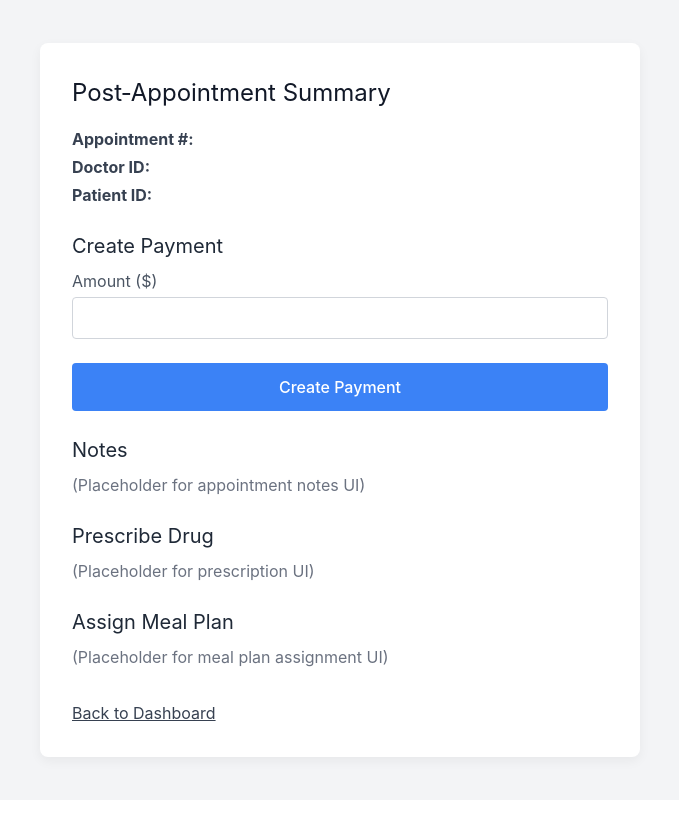
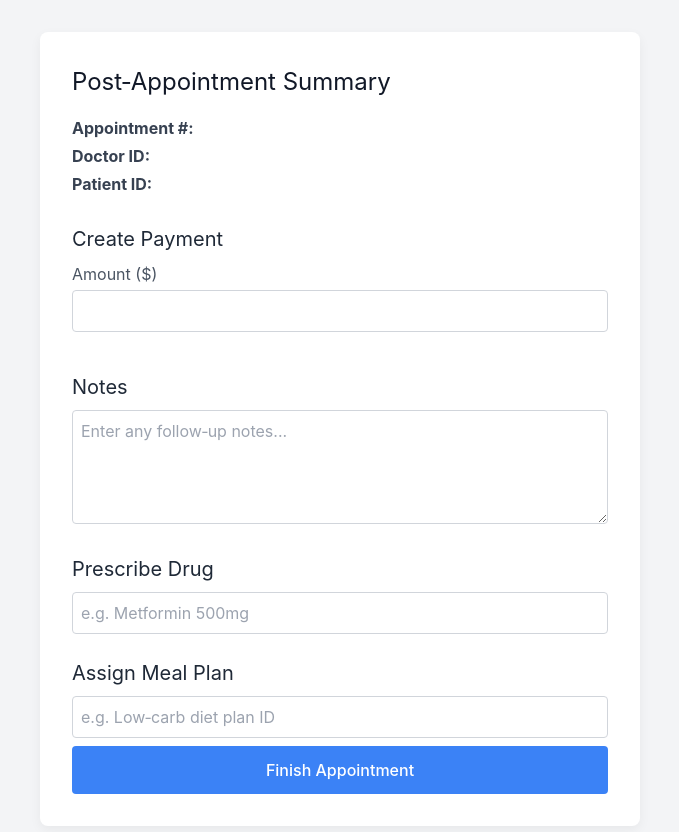
Before and after one commit to nickstern2002/CS490-DoctorPatientFrontend, a React (Create React App) app: page /post-appointment in a window 1280 px wide. Shown: the top 832 px of the page, without its empty margins (300-979 px from the left). Before the commit the page ends 800 px from the top, so only its background shows below. Built offline with nearby package versions, Linux system fonts and the light colour scheme.

Commit message:
fix: return doctor to dashboard after data submission

```diff
--- a/src/pages/doctorDashboard/PostAppointment.js
+++ b/src/pages/doctorDashboard/PostAppointment.js
@@ -7,14 +7,18 @@ export default function PostAppointmentPage() {
     const { appointment_id, doctor_id, patient_id } = useLocation().state || {};
 
     const [amount, setAmount] = useState('');
-    const [paymentMessage, setPaymentMessage] = useState('');
-    const [creating, setCreating] = useState(false);
+    const [notes, setNotes] = useState('');
+    const [prescription, setPrescription] = useState('');
+    const [mealPlan, setMealPlan] = useState('');
+    const [submitting, setSubmitting] = useState(false);
+    const [error, setError] = useState('');
 
-    const handlePaymentSubmit = async e => {
+    const handleSubmit = async (e) => {
         e.preventDefault();
-        if (!amount) return;
-        setCreating(true);
+        setSubmitting(true);
+        setError('');
 
+        // Only payment is wired for now:
         try {
             const res = await fetch(
                 'http://localhost:5000/api/doctor-dashboard/payments/create',
@@ -30,17 +34,24 @@ export default function PostAppointmentPage() {
                 }
             );
             const data = await res.json();
-            if (res.ok) {
-                setPaymentMessage('Payment created successfully.');
-                setAmount('');
-            } else {
-                setPaymentMessage(data.error || 'Failed to create payment.');
+            if (!res.ok) {
+                setError(data.error || 'Failed to create payment.');
+                setSubmitting(false);
+                return;
             }
+            // if we wanted to send notes/prescriptions later, we'd fire those off here too
+
+
+            // *** confirmation popup ***
+            const leave = window.confirm(
+                'Resulted submitted successfully!\n\nPress OK to return to your dashboard.'
+            );
+            if (leave) navigate('/doctors');
+
         } catch (err) {
-            console.error('Error creating payment:', err);
-            setPaymentMessage('An error occurred while creating payment.');
-        } finally {
-            setCreating(false);
+            console.error(err);
+            setError('An unexpected error occurred.');
+            setSubmitting(false);
         }
     };
 
@@ -55,9 +66,9 @@ export default function PostAppointmentPage() {
                     <p><strong>Patient ID:</strong> {patient_id}</p>
                 </div>
 
+                <form className="form" onSubmit={handleSubmit}>
                     <div className="section">
                         <h3 className="section-title">Create Payment</h3>
-                    <form className="form" onSubmit={handlePaymentSubmit}>
                         <div className="form-group">
                             <label>Amount ($)</label>
                             <input
@@ -69,38 +80,51 @@ export default function PostAppointmentPage() {
                                 className="input"
                             />
                         </div>
-                        <button
-                            type="submit"
-                            disabled={creating}
-                            className="button button-submit"
-                        >
-                            {creating ? 'Creating...' : 'Create Payment'}
-                        </button>
-                        {paymentMessage && <p className="message">{paymentMessage}</p>}
-                    </form>
                     </div>
 
                     <div className="section">
                         <h3 className="section-title">Notes</h3>
-                    <p className="placeholder">(Placeholder for appointment notes UI)</p>
+                        <textarea
+                            rows={4}
+                            value={notes}
+                            onChange={e => setNotes(e.target.value)}
+                            placeholder="Enter any follow‑up notes..."
+                            className="input"
+                        />
                     </div>
 
                     <div className="section">
                         <h3 className="section-title">Prescribe Drug</h3>
-                    <p className="placeholder">(Placeholder for prescription UI)</p>
+                        <input
+                            type="text"
+                            value={prescription}
+                            onChange={e => setPrescription(e.target.value)}
+                            placeholder="e.g. Metformin 500mg"
+                            className="input"
+                        />
                     </div>
 
                     <div className="section">
                         <h3 className="section-title">Assign Meal Plan</h3>
-                    <p className="placeholder">(Placeholder for meal plan assignment UI)</p>
+                        <input
+                            type="text"
+                            value={mealPlan}
+                            onChange={e => setMealPlan(e.target.value)}
+                            placeholder="e.g. Low‑carb diet plan ID"
+                            className="input"
+                        />
                     </div>
 
+                    {error && <p className="message" style={{ color: '#b91c1c' }}>{error}</p>}
+
                     <button
-                    className="button-back"
-                    onClick={() => navigate('/doctors')}
+                        type="submit"
+                        disabled={submitting}
+                        className="button button-submit"
                     >
-                    Back to Dashboard
+                        {submitting ? 'Finishing...' : 'Finish Appointment'}
                     </button>
+                </form>
             </div>
         </div>
     );
```
Lines whose indentation alone changed are shown as unchanged.
